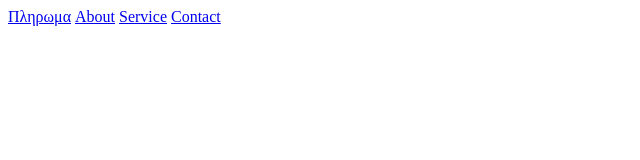
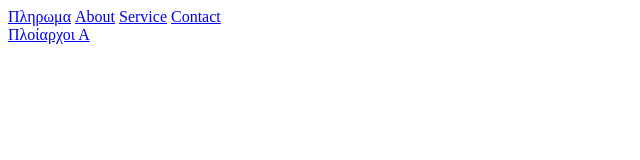
Before and after one commit to kerklines/kerklines.github.io, a plain HTML site: page 430ab3deb9c62ed6795e93b6b9638a17163cc70d/index.html in a window 1280 px wide. Shown: the whole page, without its empty margins (0-640 px from the left). Drawn offline with Linux system fonts and the light colour scheme.

Commit message:
πλοιαρχοι

```diff
--- a/430ab3deb9c62ed6795e93b6b9638a17163cc70d/index.html
+++ b/430ab3deb9c62ed6795e93b6b9638a17163cc70d/index.html
@@ -14,5 +14,6 @@
       <a href="./service.html">Service</a>
       <a href="./contact.html">Contact</a>
     </nav>
+    <a href="./ploiarxoi.html">Πλοίαρχοι Α</a>
   </body>
 </html>
```
